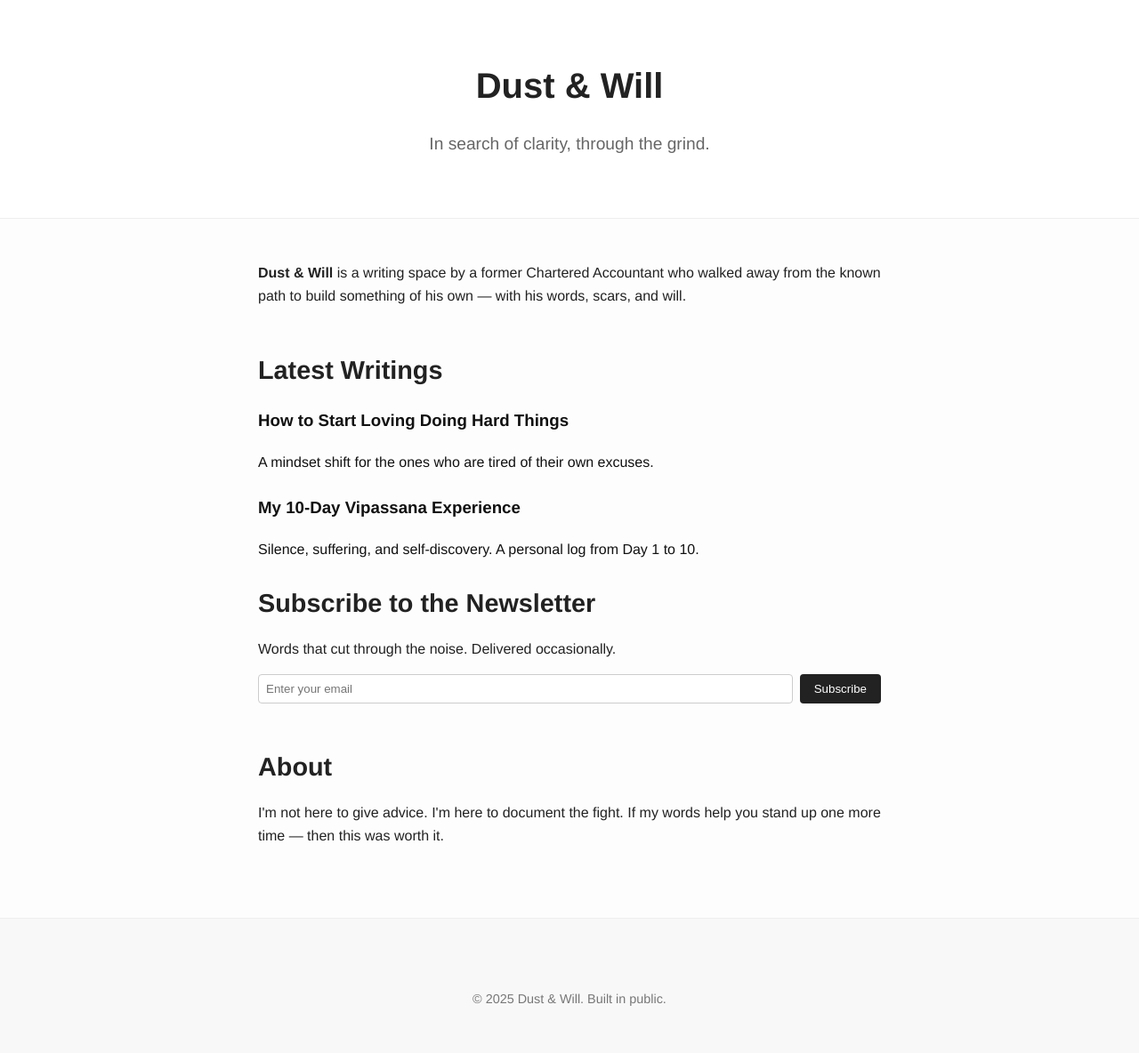
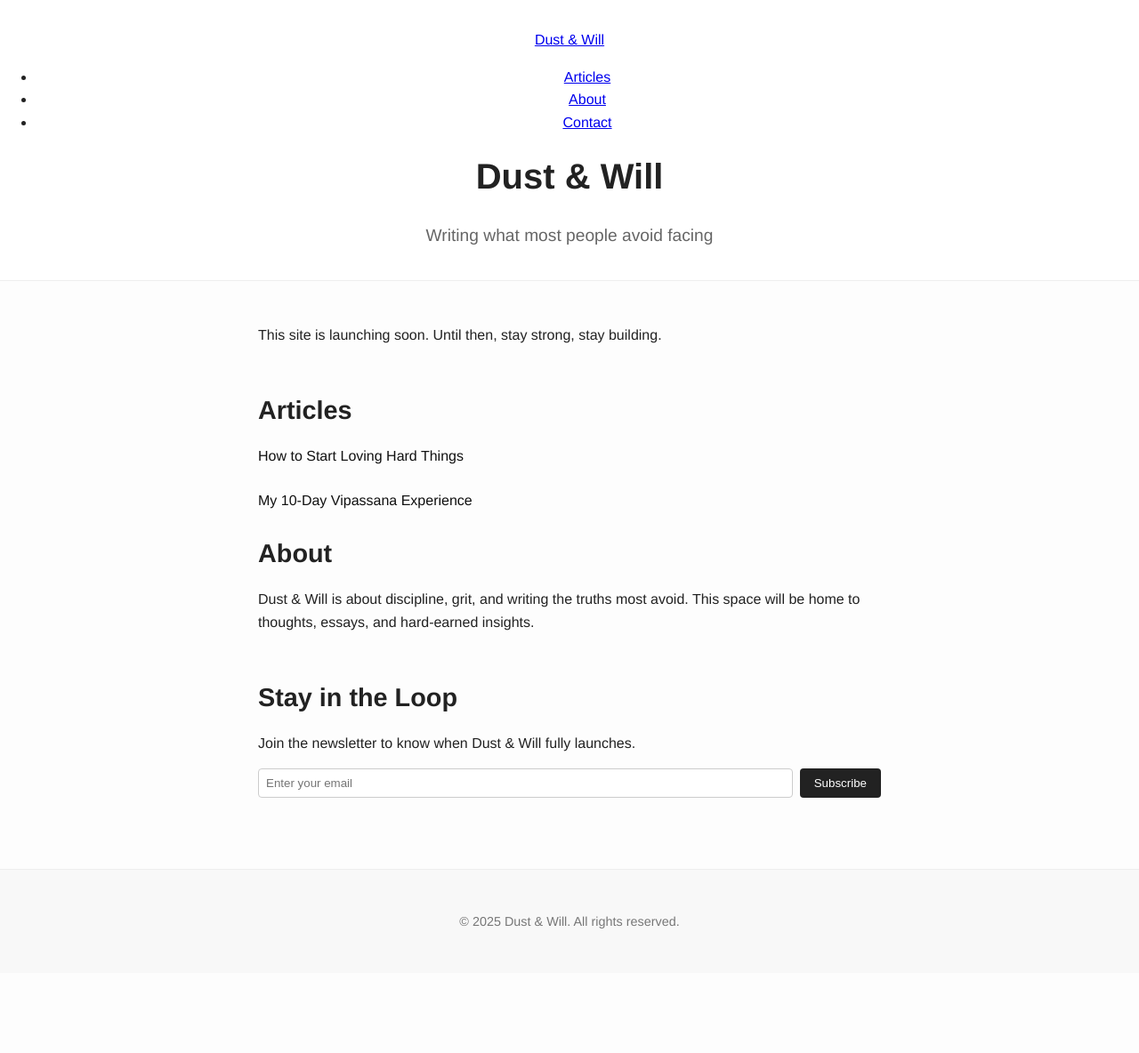
Before and after one commit to Dustandwill/dustandwill-comingsoon, a plain HTML site: page index.html in a window 1280 px wide. Shown: the whole page at 89% size. After the commit the page ends 1094 px from the top, so only its background shows below. Drawn offline with Linux system fonts and the light colour scheme.

Commit message:
Update index.html

```diff
--- a/index.html
+++ b/index.html
@@ -8,55 +8,50 @@
 </head>
 <body>
   <header>
-    <div class="container">
-      <h1>Dust & Will</h1>
-      <p class="tagline">In search of clarity, through the grind.</p>
-    </div>
+    <nav class="navbar">
+      <div class="nav-container">
+        <a href="#" class="logo">Dust & Will</a>
+        <ul class="nav-links">
+          <li><a href="#articles">Articles</a></li>
+          <li><a href="#about">About</a></li>
+          <li><a href="#contact">Contact</a></li>
+        </ul>
+      </div>
+    </nav>
+    <h1>Dust & Will</h1>
+    <p class="tagline">Writing what most people avoid facing</p>
   </header>
 
   <main class="container">
     <section class="intro">
-      <p><strong>Dust & Will</strong> is a writing space by a former Chartered Accountant who walked away from the known path to build something of his own — with his words, scars, and will.</p>
+      <p>This site is launching soon. Until then, stay strong, stay building.</p>
     </section>
 
-    <section class="blog">
-      <h2>Latest Writings</h2>
+    <section id="articles" class="blog">
+      <h2>Articles</h2>
       <ul class="post-list">
-        <li>
-          <a href="#">
-            <h3>How to Start Loving Doing Hard Things</h3>
-            <p>A mindset shift for the ones who are tired of their own excuses.</p>
-          </a>
-        </li>
-        <li>
-          <a href="#">
-            <h3>My 10-Day Vipassana Experience</h3>
-            <p>Silence, suffering, and self-discovery. A personal log from Day 1 to 10.</p>
-          </a>
-        </li>
+        <li><a href="#">How to Start Loving Hard Things</a></li>
+        <li><a href="#">My 10-Day Vipassana Experience</a></li>
       </ul>
     </section>
 
-    <section class="newsletter">
-      <h2>Subscribe to the Newsletter</h2>
-      <p>Words that cut through the noise. Delivered occasionally.</p>
-      <form action="#" method="POST">
-        <input type="email" placeholder="Enter your email" required />
+    <section id="about" class="about">
+      <h2>About</h2>
+      <p>Dust & Will is about discipline, grit, and writing the truths most avoid. This space will be home to thoughts, essays, and hard-earned insights.</p>
+    </section>
+
+    <section id="contact" class="newsletter">
+      <h2>Stay in the Loop</h2>
+      <p>Join the newsletter to know when Dust & Will fully launches.</p>
+      <form>
+        <input type="email" placeholder="Enter your email" />
         <button type="submit">Subscribe</button>
       </form>
     </section>
-
-    <section class="about">
-      <h2>About</h2>
-      <p>I'm not here to give advice. I'm here to document the fight. If my words help you stand up one more time — then this was worth it.</p>
-    </section>
-
   </main>
 
   <footer>
-    <div class="container">
-      <p>&copy; 2025 Dust & Will. Built in public.</p>
-    </div>
+    <p>&copy; 2025 Dust & Will. All rights reserved.</p>
   </footer>
 </body>
 </html>
```
